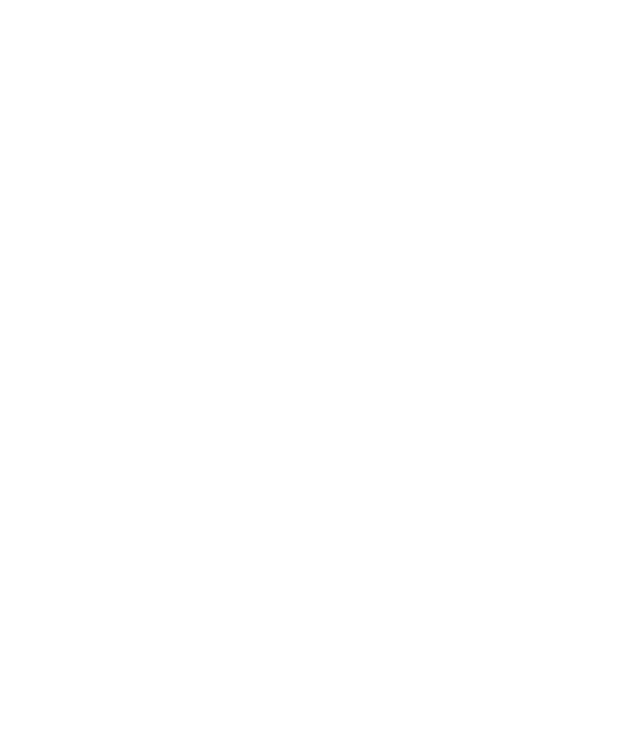
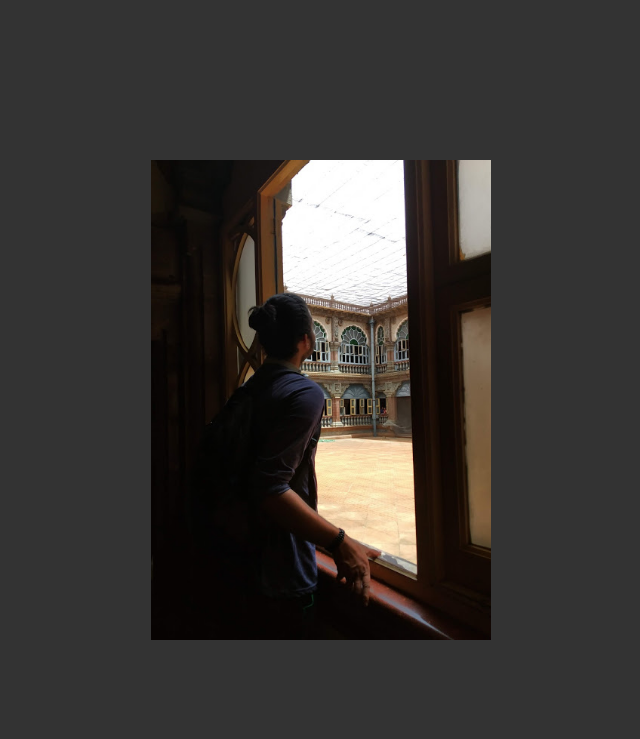
Before and after one commit to asishraz/UI_revision, a plain HTML site: page Project_8/index.html in a window 1280 px wide. Shown: the whole page, without its empty margins (319-959 px from the left). Drawn offline with Linux system fonts and the light colour scheme.

Commit message:
added final code

```diff
--- a/Project_8/index.html
+++ b/Project_8/index.html
@@ -5,11 +5,30 @@
     <meta charset="UTF-8">
     <meta http-equiv="X-UA-Compatible" content="IE=edge">
     <meta name="viewport" content="width=device-width, initial-scale=1.0">
+    <link rel="stylesheet" href="style.css">
+    <link rel="stylesheet" href="https://use.fontawesome.com/releases/v5.3.1/css/all.css">
     <title>Flip Card Effect</title>
 </head>
 
 <body>
+    <div class="card middle">
+        <div class="front">
+            <img src="asish.jpg" alt="profile">
+        </div>
+        <div class="back">
+            <div class="back-content middle">
+                <h2>Asish Raz</h2>
+                <span>Frontend Enthusiast</span>
+                <div class="sm">
+                    <a href=""><i class="fab fa-facebook-f"></i></a>
+                    <a href=""><i class="fab fa-twitter"></i></a>
+                    <a href=""><i class="fab fa-youtube"></i></a>
+                    <a href=""><i class="fab fa-instagram"></i></a>
+                </div>
+            </div>
 
+        </div>
+    </div>
 </body>
 
 </html>
--- /dev/null
+++ b/Project_8/style.css
@@ -0,0 +1,86 @@
+* {
+    margin: 0;
+    padding: 0;
+    text-decoration: none;
+    font-family: "montserrat";
+}
+
+body {
+    background: #333;
+}
+
+.middle {
+    position: absolute;
+    top: 50%;
+    left: 50%;
+    transform: translate(-50%, -30%);
+}
+
+.card {
+    cursor: pointer;
+    width: 340px;
+    height: 480px;
+}
+
+.front, .back {
+    width: 100%;
+    height: 100%;
+    overflow: hidden;
+    backface-visibility: hidden;
+    position: absolute;
+    transition: transform .6s linear;
+    top: -20%;
+
+}
+
+.front img {
+    height: 100%;
+
+}
+
+.front {
+    transform: perspective(600px) rotateY(0deg);
+}
+
+.back {
+    background: #f1f1f1;
+    transform: perspective(600px) rotateY(180deg);
+}
+
+.back-content {
+    color: #2c3e50;
+    text-align: center;
+    width: 100%;
+}
+
+.sm {
+    margin: 20px 0;
+}
+
+.sm a {
+    display: inline-flex;
+    width: 40px;
+    height: 40px;
+    justify-content: center;
+    align-items: center;
+    color: #2c3e50;
+    font-size: 18px;
+    transition: 0.4s;
+    border-radius: 50%;
+}
+
+.sm a:hover {
+    background: #2c3e50;
+    color: white;
+
+}
+
+.card:hover > .front {
+    transform: perspective(600px) rotateY(-180deg);
+
+}
+
+.card:hover > .back {
+    transform: perspective(600px) rotateY(0deg);
+
+}
```
Also changed, not shown: Project_8/asish.jpg (added), Project_8/asishraz.jpg (added).
